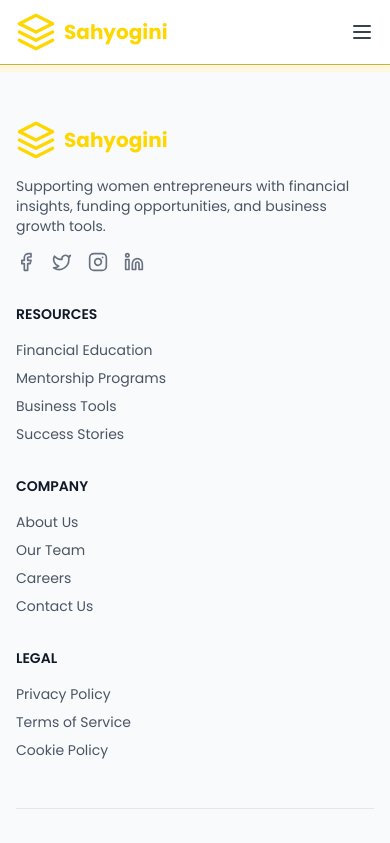
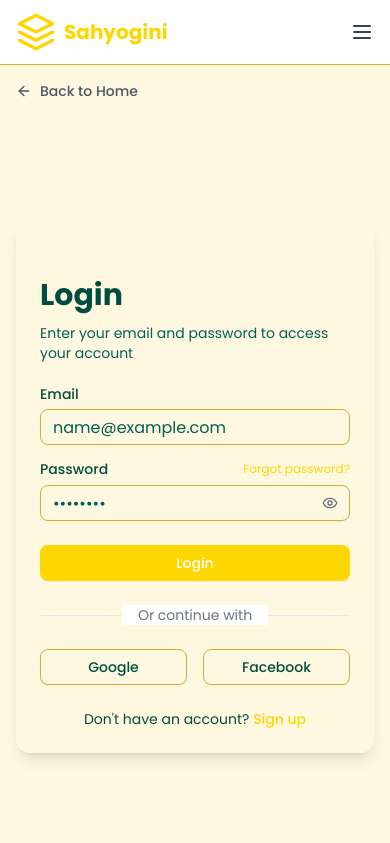
Before and after one commit to genesis106/Sahyogini, a React (Vite) app in the folder sahyogini/: page /login in a window 390 px wide. Shown: the top 843 px of the page. Built offline with nearby package versions, Linux system fonts and the light colour scheme.

Commit message:
login and signup page

```diff
--- a/sahyogini/package.json
+++ b/sahyogini/package.json
@@ -10,6 +10,8 @@
     "preview": "vite preview"
   },
   "dependencies": {
+    "@radix-ui/react-label": "^2.1.2",
+    "@radix-ui/react-radio-group": "^1.2.3",
     "@radix-ui/react-slot": "^1.1.2",
     "@tailwindcss/vite": "^4.0.15",
     "class-variance-authority": "^0.7.1",
--- a/sahyogini/src/App.jsx
+++ b/sahyogini/src/App.jsx
@@ -3,8 +3,8 @@ import { BrowserRouter as Router, Routes, Route } from "react-router-dom";
 import { Navbar } from "./components/navbar";
 import { Footer } from "./components/footer"; // Import Footer
 import Home from "./pages/Home/home";
-// import Signup from "./pages/Auth/Signup";
-// import Login from "./pages/Auth/Login";
+import Signup from "./pages/Auth/signup";
+import Login from "./pages/Auth/login";
 // import InvestorDashboard from "./pages/Dashboard/InvestorDashboard";
 // import BusinessDashboard from "./pages/Dashboard/BusinessDashboard";
 // import FinancingModels from "./pages/Financing/FinancingModels";
@@ -19,8 +19,8 @@ const App = () => {
         <div className="flex-grow">
           <Routes>
             <Route path="/" element={<Home />} />
-            {/* <Route path="/signup" element={<Signup />} />
-            <Route path="/login" element={<Login />} /> */}
+            <Route path="/signup" element={<Signup />} />
+            <Route path="/login" element={<Login />} />
             {/* <Route path="/investor-dashboard" element={<InvestorDashboard />} />
             <Route path="/business-dashboard" element={<BusinessDashboard />} />
             <Route path="/financing-models" element={<FinancingModels />} />
--- /dev/null
+++ b/sahyogini/src/components/ui/input.jsx
@@ -0,0 +1,24 @@
+import * as React from "react"
+
+import { cn } from "@/lib/utils"
+
+function Input({
+  className,
+  type,
+  ...props
+}) {
+  return (
+    (<input
+      type={type}
+      data-slot="input"
+      className={cn(
+        "file:text-foreground placeholder:text-muted-foreground selection:bg-primary selection:text-primary-foreground dark:bg-input/30 border-input flex h-9 w-full min-w-0 rounded-md border bg-transparent px-3 py-1 text-base shadow-xs transition-[color,box-shadow] outline-none file:inline-flex file:h-7 file:border-0 file:bg-transparent file:text-sm file:font-medium disabled:pointer-events-none disabled:cursor-not-allowed disabled:opacity-50 md:text-sm",
+        "focus-visible:border-ring focus-visible:ring-ring/50 focus-visible:ring-[3px]",
+        "aria-invalid:ring-destructive/20 dark:aria-invalid:ring-destructive/40 aria-invalid:border-destructive",
+        className
+      )}
+      {...props} />)
+  );
+}
+
+export { Input }
--- /dev/null
+++ b/sahyogini/src/components/ui/label.jsx
@@ -0,0 +1,21 @@
+import * as React from "react"
+import * as LabelPrimitive from "@radix-ui/react-label"
+
+import { cn } from "@/lib/utils"
+
+function Label({
+  className,
+  ...props
+}) {
+  return (
+    (<LabelPrimitive.Root
+      data-slot="label"
+      className={cn(
+        "flex items-center gap-2 text-sm leading-none font-medium select-none group-data-[disabled=true]:pointer-events-none group-data-[disabled=true]:opacity-50 peer-disabled:cursor-not-allowed peer-disabled:opacity-50",
+        className
+      )}
+      {...props} />)
+  );
+}
+
+export { Label }
--- /dev/null
+++ b/sahyogini/src/components/ui/radio-group.jsx
@@ -0,0 +1,41 @@
+import * as React from "react"
+import * as RadioGroupPrimitive from "@radix-ui/react-radio-group"
+import { CircleIcon } from "lucide-react"
+
+import { cn } from "@/lib/utils"
+
+function RadioGroup({
+  className,
+  ...props
+}) {
+  return (
+    (<RadioGroupPrimitive.Root
+      data-slot="radio-group"
+      className={cn("grid gap-3", className)}
+      {...props} />)
+  );
+}
+
+function RadioGroupItem({
+  className,
+  ...props
+}) {
+  return (
+    (<RadioGroupPrimitive.Item
+      data-slot="radio-group-item"
+      className={cn(
+        "border-input text-primary focus-visible:border-ring focus-visible:ring-ring/50 aria-invalid:ring-destructive/20 dark:aria-invalid:ring-destructive/40 aria-invalid:border-destructive dark:bg-input/30 aspect-square size-4 shrink-0 rounded-full border shadow-xs transition-[color,box-shadow] outline-none focus-visible:ring-[3px] disabled:cursor-not-allowed disabled:opacity-50",
+        className
+      )}
+      {...props}>
+      <RadioGroupPrimitive.Indicator
+        data-slot="radio-group-indicator"
+        className="relative flex items-center justify-center">
+        <CircleIcon
+          className="fill-primary absolute top-1/2 left-1/2 size-2 -translate-x-1/2 -translate-y-1/2" />
+      </RadioGroupPrimitive.Indicator>
+    </RadioGroupPrimitive.Item>)
+  );
+}
+
+export { RadioGroup, RadioGroupItem }
--- a/sahyogini/src/pages/Auth/login.jsx
+++ b/sahyogini/src/pages/Auth/login.jsx
@@ -1,59 +1,98 @@
 import { useState } from "react";
+import { Link } from "react-router-dom"; // Assuming React Router is used
+import { ArrowLeft, Eye, EyeOff } from "lucide-react";
 
-const Login = () => {
-  const [phone, setPhone] = useState("");
-  const [otp, setOtp] = useState("");
-  const [step, setStep] = useState(1); // Step 1: Enter phone, Step 2: Enter OTP
+import { Button } from "@/components/ui/button";
+import { Card, CardContent, CardDescription, CardHeader, CardTitle } from "@/components/ui/card";
+import { Input } from "@/components/ui/input";
+import { Label } from "@/components/ui/label";
 
-  const handlePhoneSubmit = () => {
-    if (phone) setStep(2);
-  };
-
-  const handleOtpSubmit = () => {
-    if (otp) alert("Login Successful!"); // Replace with actual authentication logic
-  };
+export default function LoginPage() {
+  const [showPassword, setShowPassword] = useState(false);
 
   return (
-    <div className="flex items-center justify-center min-h-screen bg-gray-100">
-      <div className="bg-white p-6 rounded-lg shadow-lg w-96">
-        <h2 className="text-xl font-bold text-center mb-4">Login</h2>
+    <div className="flex min-h-screen flex-col">
+      <div className="container relative flex flex-1 items-center justify-center px-4 py-12 md:px-8">
+        <Link
+          to="/"
+          className="absolute left-4 top-4 flex items-center text-sm font-medium text-gray-600 hover:text-primary md:left-8 md:top-8"
+        >
+          <ArrowLeft className="mr-2 h-4 w-4" />
+          Back to Home
+        </Link>
 
-        {step === 1 ? (
-          <>
-            <input
-              type="text"
-              className="w-full p-2 border rounded-md mb-4"
-              placeholder="Enter Phone Number"
-              value={phone}
-              onChange={(e) => setPhone(e.target.value)}
+        <div className="grid w-full max-w-[1200px] grid-cols-1 overflow-hidden rounded-xl shadow-lg md:grid-cols-2">
+          {/* Image Section */}
+          <div className="relative hidden md:block">
+            <img
+              src="/placeholder.svg"
+              alt="Rural women entrepreneur"
+              className="object-cover w-full h-full"
             />
-            <button
-              onClick={handlePhoneSubmit}
-              className="w-full bg-blue-500 text-white py-2 rounded-md"
-            >
-              Send OTP
-            </button>
-          </>
-        ) : (
-          <>
-            <input
-              type="text"
-              className="w-full p-2 border rounded-md mb-4"
-              placeholder="Enter OTP"
-              value={otp}
-              onChange={(e) => setOtp(e.target.value)}
-            />
-            <button
-              onClick={handleOtpSubmit}
-              className="w-full bg-green-500 text-white py-2 rounded-md"
-            >
-              Verify OTP & Login
-            </button>
-          </>
-        )}
+            <div className="absolute inset-0 bg-primary/30" />
+            <div className="absolute bottom-0 left-0 right-0 p-8 text-white">
+              <h2 className="mb-2 text-2xl font-bold">Welcome Back!</h2>
+              <p>Log in to access your dashboard and continue your journey with Sahyogini.</p>
+            </div>
+          </div>
+
+          {/* Login Form Section */}
+          <Card className="border-0 shadow-none">
+            <CardHeader className="space-y-1 pt-8">
+              <CardTitle className="text-3xl font-bold">Login</CardTitle>
+              <CardDescription>Enter your email and password to access your account</CardDescription>
+            </CardHeader>
+            <CardContent className="space-y-6">
+              <div className="space-y-4">
+                <div className="space-y-2">
+                  <Label htmlFor="email">Email</Label>
+                  <Input id="email" type="email" placeholder="name@example.com" required />
+                </div>
+                <div className="space-y-2">
+                  <div className="flex items-center justify-between">
+                    <Label htmlFor="password">Password</Label>
+                    <Link to="/forgot-password" className="text-xs text-primary hover:underline">
+                      Forgot password?
+                    </Link>
+                  </div>
+                  <div className="relative">
+                    <Input id="password" type={showPassword ? "text" : "password"} placeholder="••••••••" required />
+                    <button
+                      type="button"
+                      onClick={() => setShowPassword(!showPassword)}
+                      className="absolute right-3 top-1/2 -translate-y-1/2 text-gray-500 hover:text-gray-700"
+                      aria-label={showPassword ? "Hide password" : "Show password"}
+                    >
+                      {showPassword ? <EyeOff className="h-4 w-4" /> : <Eye className="h-4 w-4" />}
+                    </button>
+                  </div>
+                </div>
+              </div>
+
+              <Button className="w-full bg-primary text-white hover:bg-primary/90">Login</Button>
+
+              <div className="relative flex items-center justify-center">
+                <div className="absolute inset-0 flex items-center">
+                  <div className="w-full border-t border-gray-200" />
+                </div>
+                <div className="relative bg-white px-4 text-sm text-gray-500">Or continue with</div>
+              </div>
+
+              <div className="grid grid-cols-2 gap-4">
+                <Button variant="outline" className="w-full">Google</Button>
+                <Button variant="outline" className="w-full">Facebook</Button>
+              </div>
+
+              <div className="text-center text-sm">
+                Don&apos;t have an account?{" "}
+                <Link to="/signup" className="font-medium text-primary hover:underline">
+                  Sign up
+                </Link>
+              </div>
+            </CardContent>
+          </Card>
+        </div>
       </div>
     </div>
   );
-};
-
-export default Login;
+}
--- a/sahyogini/src/pages/Auth/signUp.jsx
+++ b/sahyogini/src/pages/Auth/signUp.jsx
@@ -1,59 +1,110 @@
 import { useState } from "react";
+import { ArrowLeft, Eye, EyeOff } from "lucide-react";
 
-const Signup = () => {
-  const [phone, setPhone] = useState("");
-  const [otp, setOtp] = useState("");
-  const [step, setStep] = useState(1); // Step 1: Enter phone, Step 2: Enter OTP
+import { Button } from "@/components/ui/button";
+import { Card, CardContent, CardDescription, CardHeader, CardTitle } from "@/components/ui/card";
+import { Input } from "@/components/ui/input";
+import { Label } from "@/components/ui/label";
+import { RadioGroup, RadioGroupItem } from "@/components/ui/radio-group";
 
-  const handlePhoneSubmit = () => {
-    if (phone) setStep(2);
-  };
-
-  const handleOtpSubmit = () => {
-    if (otp) alert("Signup Successful!"); // Replace with actual authentication logic
-  };
+export default function SignupPage() {
+  const [showPassword, setShowPassword] = useState(false);
+  const [userType, setUserType] = useState("entrepreneur");
 
   return (
-    <div className="flex items-center justify-center min-h-screen bg-gray-100">
-      <div className="bg-white p-6 rounded-lg shadow-lg w-96">
-        <h2 className="text-xl font-bold text-center mb-4">Sign Up</h2>
+    <div className="flex min-h-screen flex-col">
+      <div className="container relative flex flex-1 items-center justify-center px-4 py-12 md:px-8">
+        <a
+          href="/"
+          className="absolute left-4 top-4 flex items-center text-sm font-medium text-gray-600 hover:text-primary md:left-8 md:top-8"
+        >
+          <ArrowLeft className="mr-2 h-4 w-4" />
+          Back to Home
+        </a>
 
-        {step === 1 ? (
-          <>
-            <input
-              type="text"
-              className="w-full p-2 border rounded-md mb-4"
-              placeholder="Enter Phone Number"
-              value={phone}
-              onChange={(e) => setPhone(e.target.value)}
+        <div className="grid w-full max-w-[1200px] grid-cols-1 overflow-hidden rounded-xl shadow-lg md:grid-cols-2">
+          <div className="relative hidden md:block">
+            <img
+              src="/placeholder.svg?height=600&width=600"
+              alt="Rural women entrepreneur"
+              className="object-cover w-full h-full"
             />
-            <button
-              onClick={handlePhoneSubmit}
-              className="w-full bg-blue-500 text-white py-2 rounded-md"
-            >
-              Send OTP
-            </button>
-          </>
-        ) : (
-          <>
-            <input
-              type="text"
-              className="w-full p-2 border rounded-md mb-4"
-              placeholder="Enter OTP"
-              value={otp}
-              onChange={(e) => setOtp(e.target.value)}
-            />
-            <button
-              onClick={handleOtpSubmit}
-              className="w-full bg-green-500 text-white py-2 rounded-md"
-            >
-              Verify OTP & Sign Up
-            </button>
-          </>
-        )}
+            <div className="absolute inset-0 bg-primary/30" />
+            <div className="absolute bottom-0 left-0 right-0 p-8 text-white">
+              <h2 className="mb-2 text-2xl font-bold">Join Sahyogini</h2>
+              <p>Create an account to connect with investors, access funding, and grow your business.</p>
+            </div>
+          </div>
+
+          <Card className="border-0 shadow-none">
+            <CardHeader className="space-y-1 pt-8">
+              <CardTitle className="text-3xl font-bold">Sign Up</CardTitle>
+              <CardDescription>Create an account to get started with Sahyogini</CardDescription>
+            </CardHeader>
+            <CardContent className="space-y-6">
+              <RadioGroup defaultValue={userType} onChange={(e) => setUserType(e.target.value)} className="grid grid-cols-2 gap-4">
+                <div>
+                  <RadioGroupItem value="entrepreneur" id="entrepreneur" className="peer sr-only" />
+                  <Label htmlFor="entrepreneur" className="flex cursor-pointer flex-col items-center justify-between rounded-md border-2 border-muted bg-popover p-4 hover:bg-accent hover:text-accent-foreground peer-checked:border-primary">
+                    <span className="mb-2 font-medium">Entrepreneur</span>
+                    <span className="text-xs text-gray-500">I want to grow my business</span>
+                  </Label>
+                </div>
+                <div>
+                  <RadioGroupItem value="investor" id="investor" className="peer sr-only" />
+                  <Label htmlFor="investor" className="flex cursor-pointer flex-col items-center justify-between rounded-md border-2 border-muted bg-popover p-4 hover:bg-accent hover:text-accent-foreground peer-checked:border-primary">
+                    <span className="mb-2 font-medium">Investor</span>
+                    <span className="text-xs text-gray-500">I want to invest in women entrepreneurs</span>
+                  </Label>
+                </div>
+              </RadioGroup>
+
+              <div className="grid grid-cols-2 gap-4">
+                <div className="space-y-2">
+                  <Label htmlFor="first-name">First Name</Label>
+                  <Input id="first-name" placeholder="Enter your first name" required />
+                </div>
+                <div className="space-y-2">
+                  <Label htmlFor="last-name">Last Name</Label>
+                  <Input id="last-name" placeholder="Enter your last name" required />
+                </div>
+              </div>
+
+              <div className="space-y-2">
+                <Label htmlFor="email">Email</Label>
+                <Input id="email" type="email" placeholder="name@example.com" required />
+              </div>
+
+              <div className="space-y-2">
+                <Label htmlFor="password">Password</Label>
+                <div className="relative">
+                  <Input id="password" type={showPassword ? "text" : "password"} placeholder="Create a password" required />
+                  <button
+                    type="button"
+                    onClick={() => setShowPassword(!showPassword)}
+                    className="absolute right-3 top-1/2 -translate-y-1/2 text-gray-500 hover:text-gray-700"
+                    aria-label={showPassword ? "Hide password" : "Show password"}
+                  >
+                    {showPassword ? <EyeOff className="h-4 w-4" /> : <Eye className="h-4 w-4" />}
+                  </button>
+                </div>
+                <p className="text-xs text-gray-500">Password must be at least 8 characters long</p>
+              </div>
+
+              <div className="space-y-2">
+                <Label htmlFor="referral">Referral Code (Optional)</Label>
+                <Input id="referral" placeholder="Enter referral code if you have one" />
+              </div>
+
+              <Button className="w-full bg-primary text-white hover:bg-primary/90">Create Account</Button>
+
+              <div className="text-center text-sm">
+                Already have an account? <a href="/login" className="font-medium text-primary hover:underline">Log in</a>
+              </div>
+            </CardContent>
+          </Card>
+        </div>
       </div>
     </div>
   );
-};
-
-export default Signup;
+}
```
Also changed, not shown: 1 other file (tests, documents, lock files or other folders).
